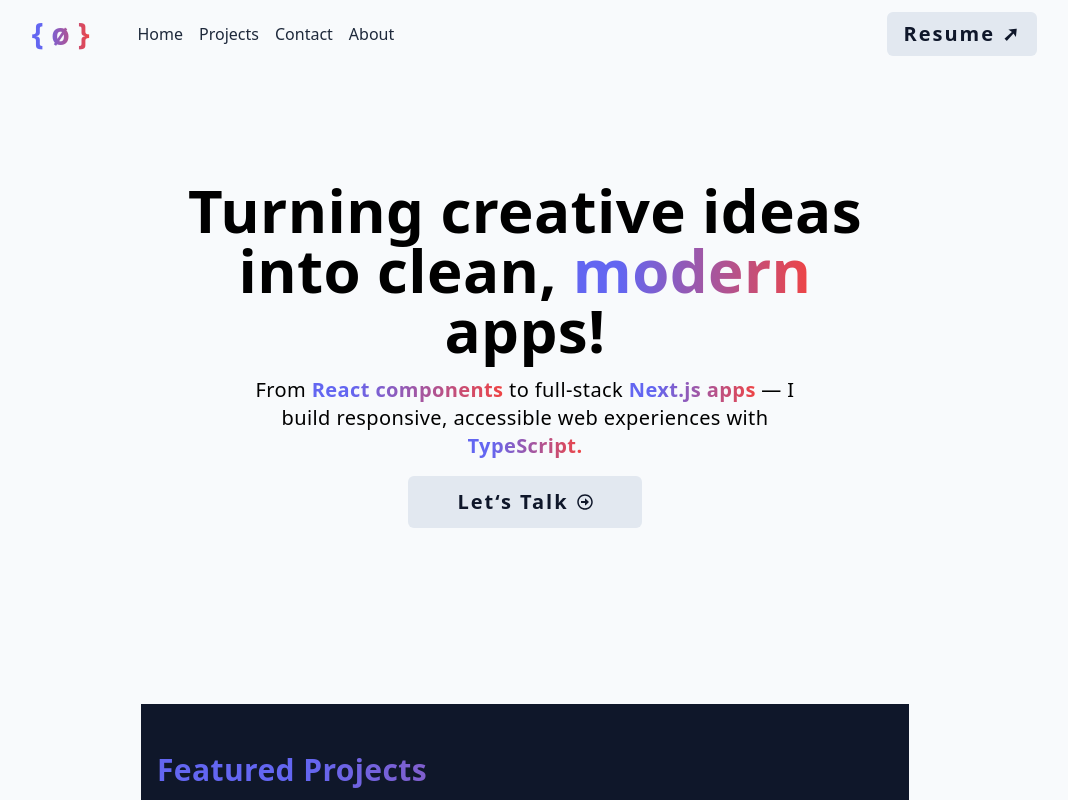
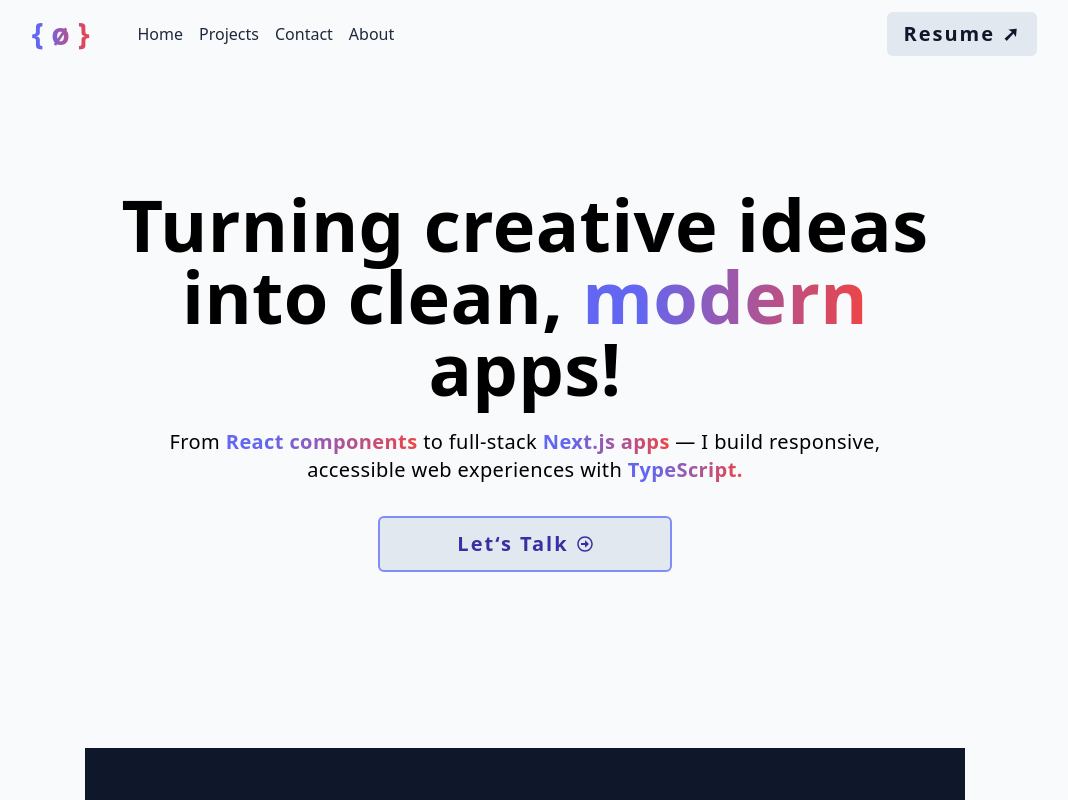
Before and after one commit to danielFernandezDj/dani-portfolio-app, a React (Vite) app: page / in a window 1280 px wide. Shown: the top 800 px of the page, without its empty margins (115-1183 px from the left). Built offline with nearby package versions, Linux system fonts and the light colour scheme.

Commit message:
Add some more style to the hero-btn in Home-page.

```diff
--- a/src/pages/Home.jsx
+++ b/src/pages/Home.jsx
@@ -17,10 +17,10 @@ export default function Home() {
 
   return (
     <>
-      <main className="flex flex-col gap-16 m-auto md:max-w-3xl tracking-wide">
+      <main className="flex flex-col gap-16 m-auto p-2 md:max-w-4xl tracking-wide">
         {/* ----------------------------- HERO ----------------------------- */}
-        <section className="flex flex-col text-center my-10 md:my-28 gap-4 w-11/12 m-auto">
-          <strong className="text-4xl md:text-6xl">
+        <section className="flex flex-col text-center my-10 md:my-28 gap-4 md:gap-6 w-full m-auto">
+          <strong className="text-4xl md:text-7xl">
             Turning creative ideas into clean,{" "}
             <span className="text-gradient">modern</span> apps!
           </strong>
@@ -38,7 +38,8 @@ export default function Home() {
 
           <button
             onClick={() => scrollToContactSection("contact")}
-            className="flex gap-2 flex-row justify-center items-center p-3 w-4/6 md:w-2/6 m-auto btn-hover-animation"
+            className="flex gap-2 flex-row justify-center items-center p-3 w-4/6 md:w-2/6 m-auto mt-2 btn-hover-animation text-indigo-800 hover:text-white
+                  border-2 border-indigo-400 hover:border-white/5 hover:-translate-y-1 hover:shadow-lg"
           >
             Let&lsquo;s Talk <FaRegArrowAltCircleRight className="size-4" />
           </button>
```
